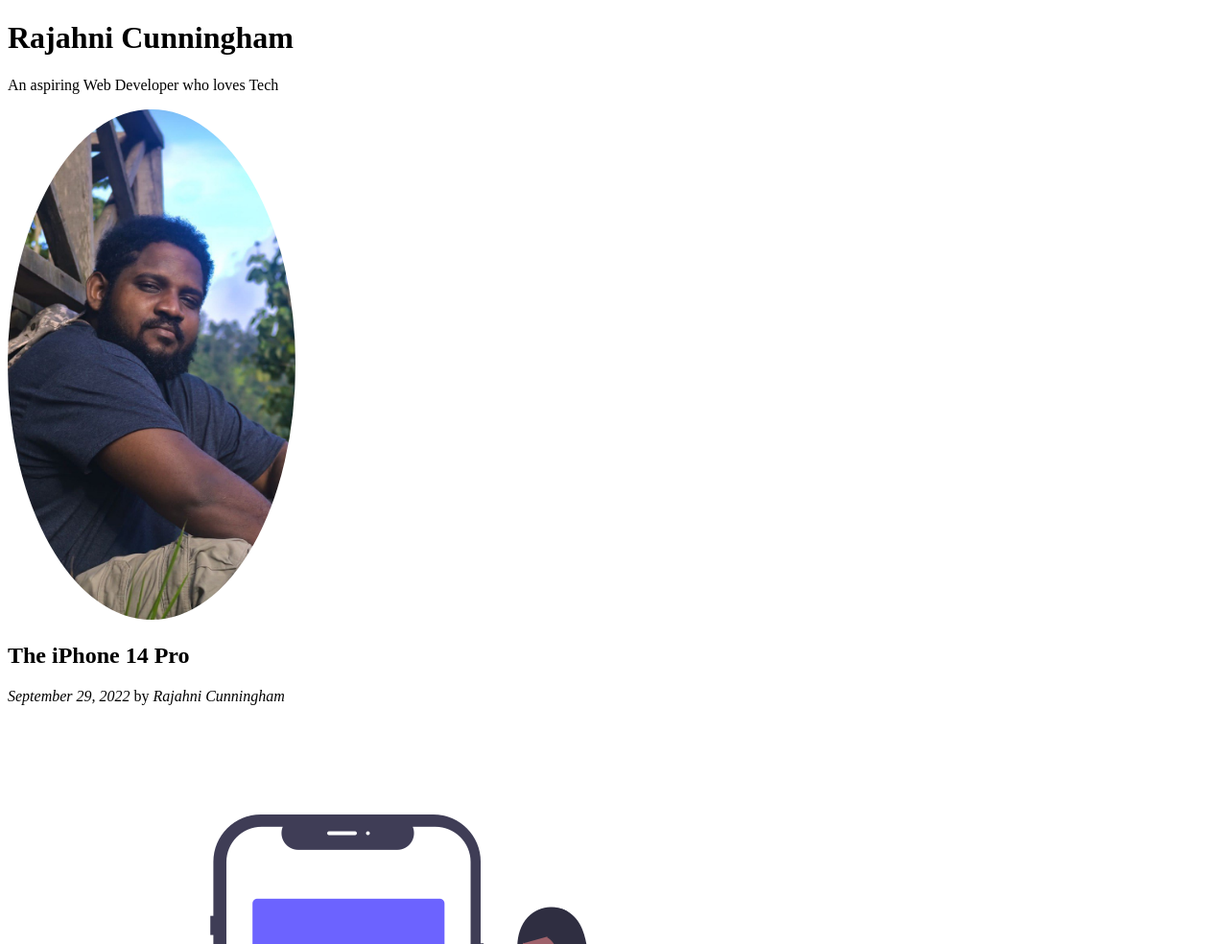
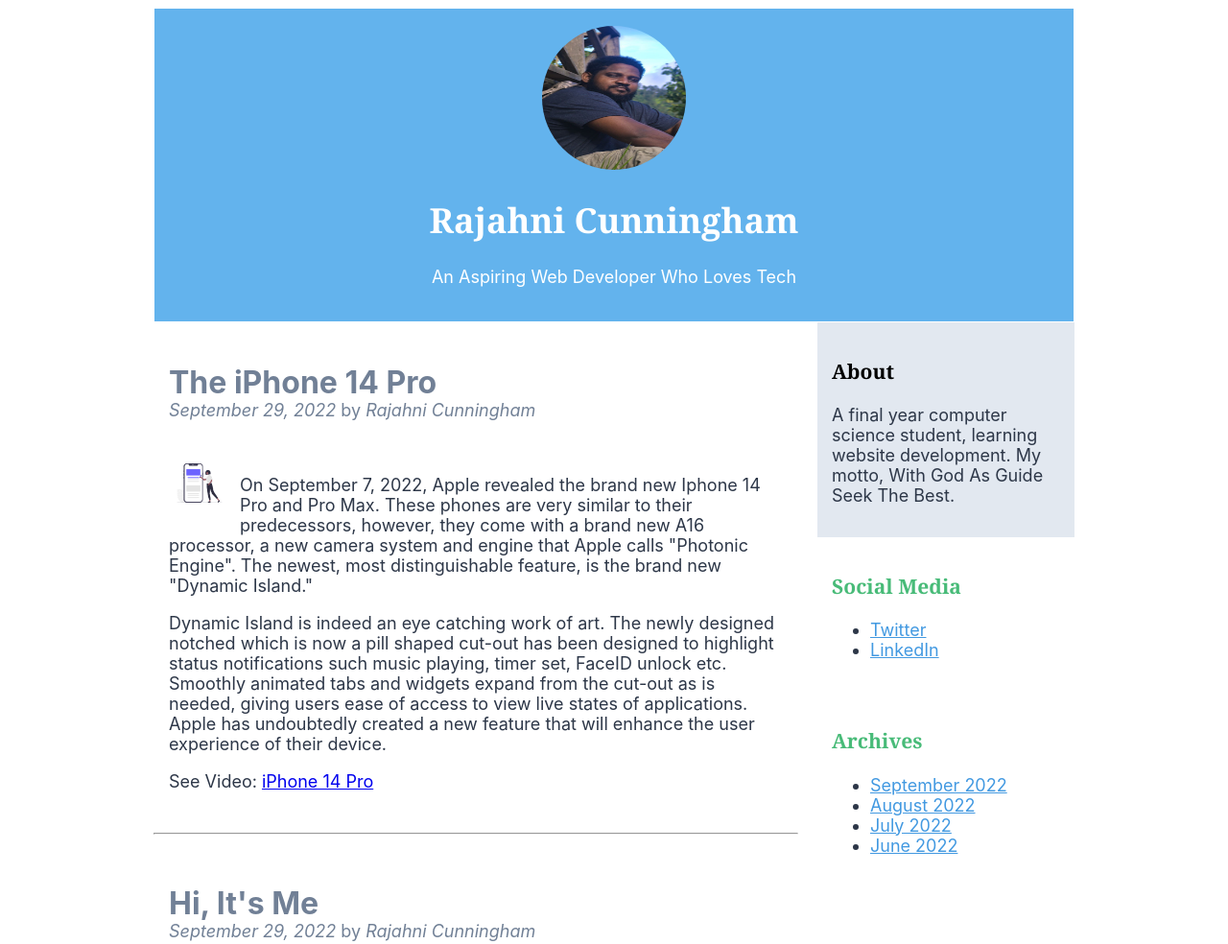
Before and after one commit to Rajahni/info2180-lab2, a plain HTML site: page index.html in a window 1280 px wide. Shown: the top 984 px of the page at 96% size. Drawn offline with Linux system fonts and the light colour scheme.

Commit message:
Updated HTML and CSS

```diff
--- a/index.html
+++ b/index.html
@@ -10,15 +10,20 @@
     <body>
         <div class="container">
             <header>
-                <h1>Rajahni Cunningham</h1>
-                <p>An aspiring Web Developer who loves Tech</p>
-                <img class="dis_pic" src="Blue_Mountain_Raj.jpg" alt="Display Picture">
+                <div id="flexbox">
+                    <img class="dis_pic" src="Blue_Mountain_Raj.jpg" alt="Display Picture">
+                    <h1>Rajahni Cunningham</h1>
+                    <p>An Aspiring Web Developer Who Loves Tech</p>
+                </div>
+
             </header>
             <main>
+
                 <article>
                     <h2>The iPhone 14 Pro</h2>
-                    <p><em>September 29, 2022</em> by <em>Rajahni Cunningham</em></p>
+                    <p class="date"><em>September 29, 2022</em> by <em>Rajahni Cunningham</em></p>
                     <br>
+
                     <img class="iphone" src="iPhone.png" alt="iPhone Image">
                     <p>
                         On September 7, 2022, Apple revealed the brand new Iphone 14 Pro and Pro Max.
@@ -34,12 +39,13 @@
                         Apple has undoubtedly created a new feature that will enhance the user experience of their
                         device.
                     </p>
-                    <p>See More: <a href="https://www.youtube.com/watch?v=pTCgWVjB6UE">iPhone 14 Pro</a> </p>
+                    <p>See Video: <a href="https://www.youtube.com/watch?v=pTCgWVjB6UE">iPhone 14 Pro</a> </p>
+
                 </article>
-
+                <hr>
                 <article>
                     <h2>Hi, It's Me</h2>
-                    <p><em>September 29, 2022</em> by <em>Rajahni Cunningham</em></p>
+                    <p class="date"><em>September 29, 2022</em> by <em>Rajahni Cunningham</em></p>
                     <br>
                     <img class="me" src="Me.png" alt="Me Icon">
                     <p>
@@ -53,12 +59,34 @@
                         improve our local markets by aiding business owners with transitioning to the global online
                         community in order to make their businesses run more efficiently. The aim is to create a new
                         narrative for 'Jamaican Websites'. They can be more attractive and easy to navigate.
-                        I would love to see that happen.
+                        I would love to work towards seeing that happen.
                     </p>
+
                 </article>
+
+
             </main>
             <aside>
-                <!-- This will be your sidebar -->
+                <section class="about">
+                    <h3>About</h3>
+                    <p>A final year computer science student, learning website development. My motto, With God As Guide Seek The Best.</p>
+                </section>
+                <section class="social">
+                    <h3>Social Media</h3>
+                    <ul>
+                        <li><a href="#">Twitter</a></li>
+                        <li><a href="https://www.linkedin.com/in/rajahni-cunningham-b835a238">LinkedIn</a></li>
+                    </ul>
+                </section>
+                <section class="archives">
+                    <h3>Archives</h3>
+                    <ul>
+                        <li><a href="#">September 2022</a></li>
+                        <li><a href="#">August 2022</a></li>
+                        <li><a href="#">July 2022</a></li>
+                        <li><a href="#">June 2022</a></li>
+                    </ul>
+                </section>
             </aside>
             <footer>
                 <p>Copyright &copy; 2022, Rajahni Cunningham</p>
--- a/styles.css
+++ b/styles.css
@@ -1,5 +1,114 @@
+html {
+    font-size: 18px;
+    color: #2D3748;
+    font-family:apple-system,BlinkMacSystemFont,"Segoe UI",Roboto,"Helvetica Neue",Arial,"Noto Sans",sans-serif;
+}
+
 .dis_pic {
-    border-radius: 60%;
-    height: auto;
-    width: 300px;
+    width: 150px;
+    height: 150px;
+    border-radius: 50%;
 }
+
+.iphone {
+    height: 10%;
+    width: 10%;
+    float: left;
+    margin: 0 10px 10px 0;
+}
+
+.me {
+    height: 10%;
+    width: 10%;
+    float: right;
+    margin: 0 10px 10px 0;
+}
+
+.container {
+    width: 960px;
+    margin: 0 auto;
+    display: grid;
+    grid-template-columns: 70% 30%;
+}
+
+
+header {
+    background: #63B3ED;
+    color: #FFFFFF;
+    grid-column: span 2;
+    justify-content: center;
+    align-items: center;
+    display: flex;
+    border: 1px solid #FFFFFF;
+    padding: 1em;
+    text-align: center;
+}
+
+header  h1{
+    font-size: 36px;
+    font-family: Georgia, 'Times New Roman', Times, serif;
+}
+
+
+article {
+    grid-column: 1;
+    padding: 16px;
+}
+
+article h2 {
+    font-size: 32px;
+    color: #718096;
+}
+
+aside {
+    grid-column: 2;
+    padding-left: 20px;
+}
+
+footer {
+    background-color: #2C5282;
+    color: #FFFFFF;
+    padding: 10px;
+    grid-column: 1 / 3;
+}
+
+.about {
+    background-color: #E2E8F0;
+    padding: 15px;
+}
+
+.about h3 {
+    color: #000000;
+    font-family: Georgia, 'Times New Roman', Times, serif;
+}
+
+.social {
+    padding: 15px;
+}
+
+.social h3 {
+    color: #48BB78;
+    font-family: Georgia, 'Times New Roman', Times, serif;
+}
+
+.social a {
+    color: #4299E1;
+}
+
+.archives {
+    padding: 15px;
+}
+
+.archives h3 {
+    color: #48BB78;
+    font-family: Georgia, 'Times New Roman', Times, serif;
+}
+
+.archives a {
+    color: #4299E1;
+}
+
+.date {
+    color: #718096;
+    margin-top: -1.5em;
+}
```
